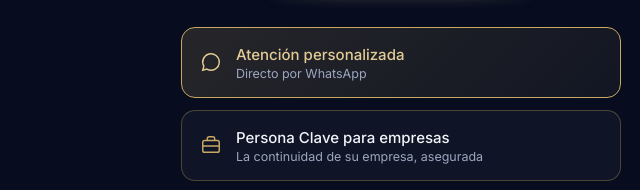
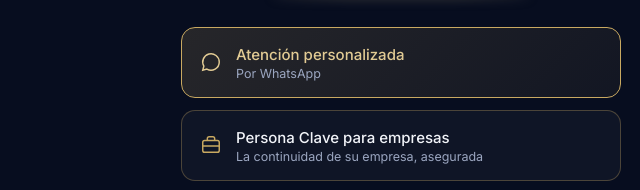
Before and after one commit to Personaclave/personaclave.github.io, a plain HTML site: page index.html in a window 1280 px wide. Shown: the part 417-607 px from the top of the page, 239-879 px from the left. Drawn offline with nearby package versions, Linux system fonts and the light colour scheme.

Commit message:
Por WhatsApp
Co-Authored-By: Claude Opus 5.5 <noreply@anthropic.com>
Claude-Session: https://claude.ai/code/session_016muHrcD8tvMaMNF1YHYHtC

```diff
--- a/index.html
+++ b/index.html
@@ -63,7 +63,7 @@
   <nav class="links">
     <a class="btn primary" href="https://wa.me/525611300100?text=Hola%2C%20te%20conoc%C3%AD%20en%20Aviart%20y%20me%20interesa%20el%20seguro%20Persona%20Clave" target="_blank" rel="noopener">
       <svg viewBox="0 0 24 24"><path d="M21 12a9 9 0 0 1-13.5 7.8L3 21l1.2-4.5A9 9 0 1 1 21 12z"/></svg>
-      <span><span class="t">Atención personalizada</span><span class="sub">Directo por WhatsApp</span></span>
+      <span><span class="t">Atención personalizada</span><span class="sub">Por WhatsApp</span></span>
     </a>
     <a class="btn" href="https://wa.me/525611300100?text=Hola%2C%20quiero%20informaci%C3%B3n%20del%20seguro%20Persona%20Clave%20para%20mi%20empresa" target="_blank" rel="noopener">
       <svg viewBox="0 0 24 24"><rect x="3" y="7" width="18" height="13" rx="2"/><path d="M8 7V5a2 2 0 0 1 2-2h4a2 2 0 0 1 2 2v2M3 13h18"/></svg>
```
